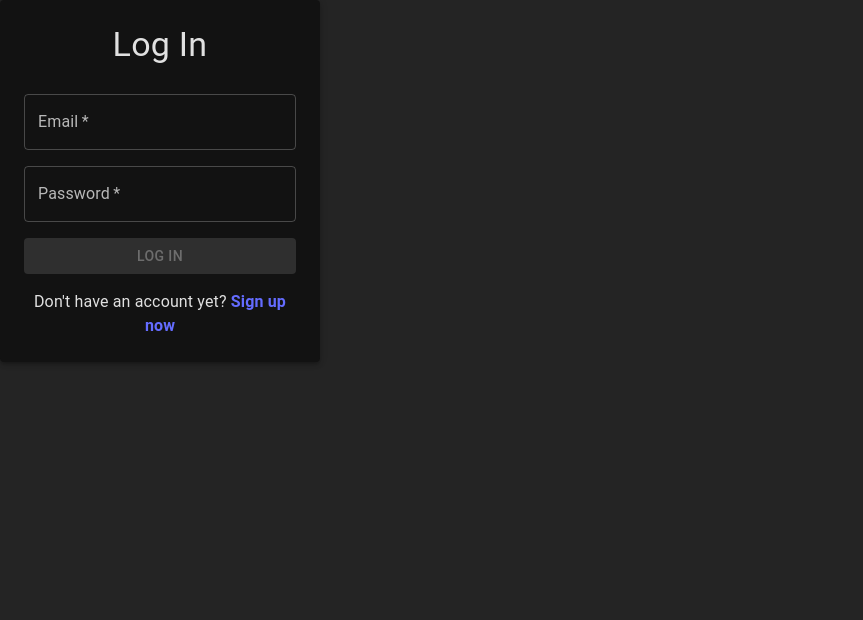
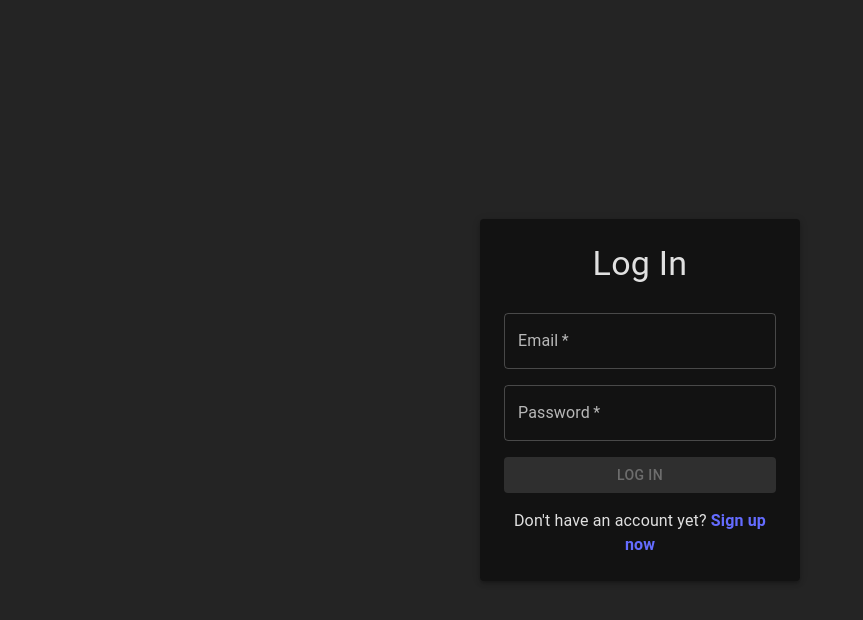
Before and after one commit to jhyahav/vacation-tracker, a React (Vite) app: page /login in a window 1280 px wide. Shown: the top 620 px of the page, without its empty margins (0-863 px from the left). Built offline with nearby package versions, Linux system fonts and the light colour scheme; no server answers; what unsplash-js would draw is missing.

Commit message:
add flex wrapper for LogIn component

```diff
--- a/src/components/auth/LogIn.tsx
+++ b/src/components/auth/LogIn.tsx
@@ -3,7 +3,7 @@ import { useState } from "react"
 
 import { Button, TextField, Typography, Alert } from "@mui/material"
 
-import { StyledFormBox } from "../styledComponents"
+import { StyledFormBox, StyledLogInContainer } from "../styledComponents"
 import { getAuthErrorMessage } from "../../utils/getAuthErrorMessage"
 import { PasswordRequirementList } from "./PasswordRequirementList"
 
@@ -58,6 +58,7 @@ export const LogIn: FC<Props> = ({
   }
 
   return (
+    <StyledLogInContainer>
       <StyledFormBox component="form" onSubmit={handleLogin}>
         <Typography gutterBottom align="center" variant="h4">
           {title}
@@ -111,5 +112,6 @@ export const LogIn: FC<Props> = ({
         </Button>
         {children}
       </StyledFormBox>
+    </StyledLogInContainer>
   )
 }
--- a/src/components/styledComponents.tsx
+++ b/src/components/styledComponents.tsx
@@ -8,6 +8,13 @@ import { styled } from "@mui/material/styles"
 type StyledBoxProps = BoxProps & {
   component?: ElementType
 }
+
+export const StyledLogInContainer = styled(Box)({
+  display: "flex",
+  alignItems: "center",
+  justifyContent: "center",
+  height: "100vh",
+})
 
 export const StyledFormBox = styled(Box)<StyledBoxProps>(({ theme }) => ({
   display: "flex",
```
Lines whose indentation alone changed are shown as unchanged.
